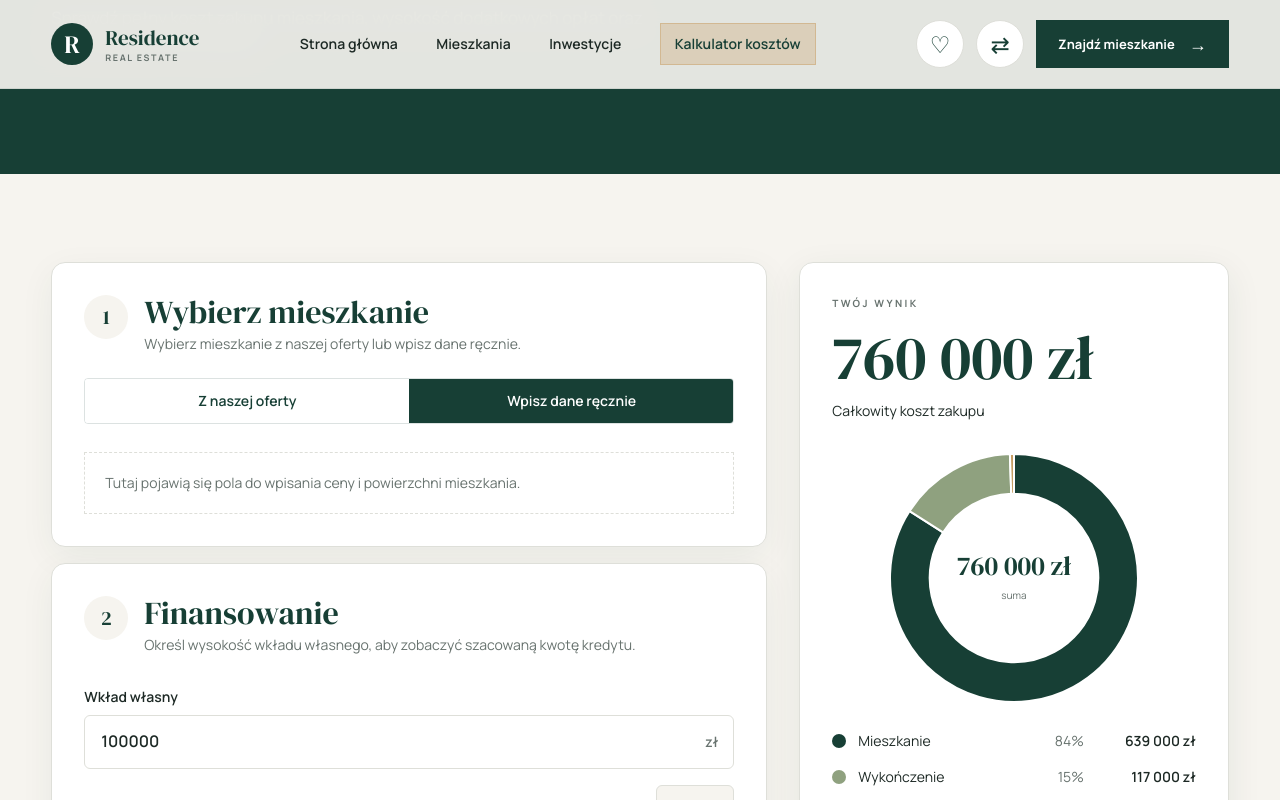
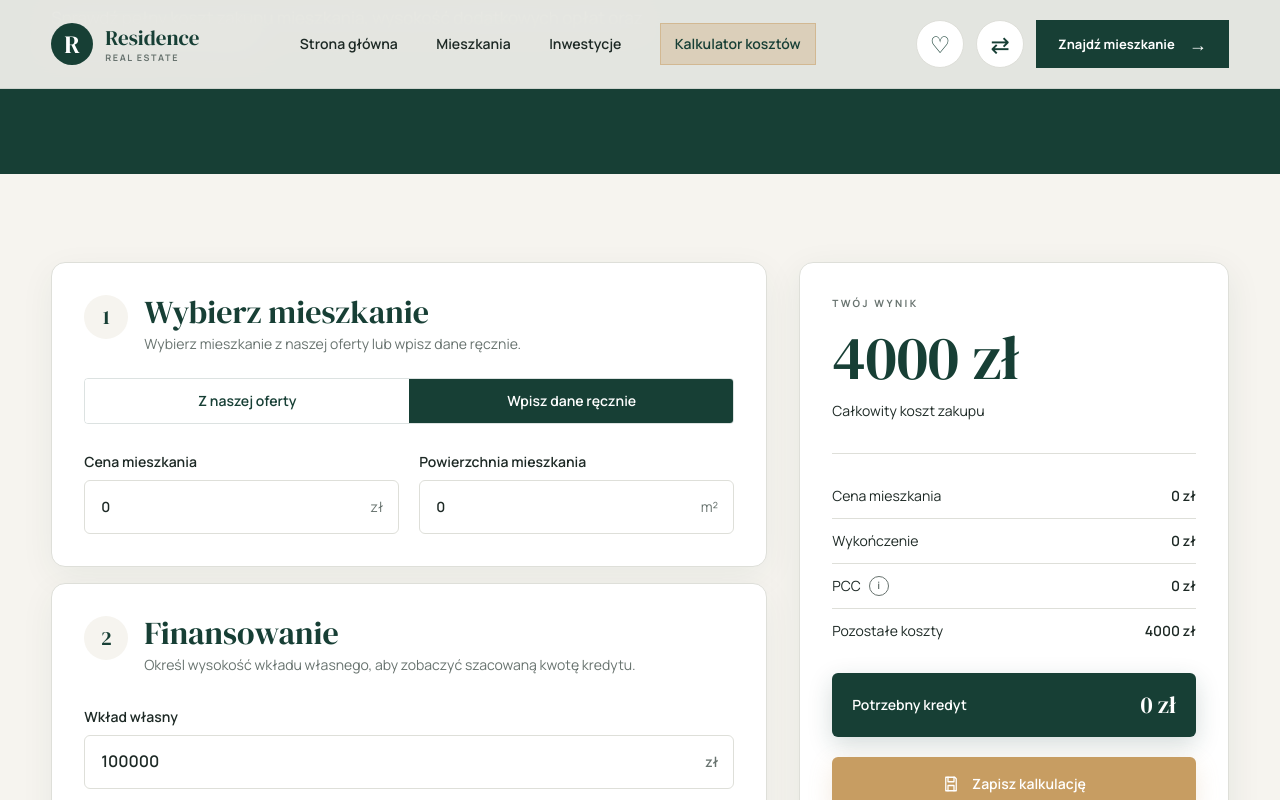
Before and after one commit to natalkakielbicka-coder/real-estate, a Vue app: page /kalkulator-kosztow-zakupu in a window 1280 px wide. Both pictures are taken after a click on the button "Wpisz dane ręcznie". Shown: the part 434-1234 px from the top of the page. Built offline with nearby package versions, Linux system fonts and the light colour scheme.

Commit message:
Add custom apartment values to calculator

```diff
--- a/src/components/CalculatorApartmentStep.vue
+++ b/src/components/CalculatorApartmentStep.vue
@@ -6,6 +6,14 @@ defineProps({
   calculationMode: {
     type: String,
     default: 'apartment'
+  },
+  customApartmentPrice: {
+    type: Number,
+    default: 0
+  },
+  customApartmentArea: {
+    type: Number,
+    default: 0
   },
   investments: {
     type: Array,
@@ -32,7 +40,9 @@ defineProps({
 const emit = defineEmits([
   'select-investment',
   'select-apartment',
-  'change-mode'
+  'change-mode',
+  'update-custom-price',
+  'update-custom-area'
 ])
 
 const handleInvestmentChange = (event) => {
@@ -41,6 +51,14 @@ const handleInvestmentChange = (event) => {
 
 const handleApartmentChange = (event) => {
   emit('select-apartment', event.target.value)
+}
+
+const handleCustomPriceInput = (event) => {
+  emit('update-custom-price', Number(event.target.value))
+}
+
+const handleCustomAreaInput = (event) => {
+  emit('update-custom-area', Number(event.target.value))
 }
 </script>
 
@@ -188,9 +206,61 @@ const handleApartmentChange = (event) => {
 
     <div
       v-else
-      class="mt-7 border border-dashed border-line p-5 text-sm text-muted"
+      class="mt-7 grid gap-5 sm:grid-cols-2"
     >
-      Tutaj pojawią się pola do wpisania ceny i powierzchni mieszkania.
+      <div>
+        <label
+          for="custom-apartment-price"
+          class="mb-2 block text-sm font-semibold text-[var(--color-text)]"
+        >
+          Cena mieszkania
+        </label>
+
+        <div class="relative">
+          <input
+            id="custom-apartment-price"
+            class="min-h-[54px] w-full rounded-[6px] border border-line bg-panel py-3 pr-14 pl-4 text-sm font-semibold text-[var(--color-text)] outline-none transition-colors hover:border-gold focus:border-brand"
+            type="number"
+            min="0"
+            step="1000"
+            :value="customApartmentPrice"
+            @input="handleCustomPriceInput"
+          />
+
+          <span
+            class="pointer-events-none absolute top-1/2 right-4 -translate-y-1/2 text-sm text-muted"
+          >
+            zł
+          </span>
+        </div>
+      </div>
+
+      <div>
+        <label
+          for="custom-apartment-area"
+          class="mb-2 block text-sm font-semibold text-[var(--color-text)]"
+        >
+          Powierzchnia mieszkania
+        </label>
+
+        <div class="relative">
+          <input
+            id="custom-apartment-area"
+            class="min-h-[54px] w-full rounded-[6px] border border-line bg-panel py-3 pr-14 pl-4 text-sm font-semibold text-[var(--color-text)] outline-none transition-colors hover:border-gold focus:border-brand"
+            type="number"
+            min="0"
+            step="0.1"
+            :value="customApartmentArea"
+            @input="handleCustomAreaInput"
+          />
+
+          <span
+            class="pointer-events-none absolute top-1/2 right-4 -translate-y-1/2 text-sm text-muted"
+          >
+            m²
+          </span>
+        </div>
+      </div>
     </div>
   </section>
 </template>
--- a/src/composables/usePurchaseCalculator.js
+++ b/src/composables/usePurchaseCalculator.js
@@ -47,6 +47,10 @@ export const usePurchaseCalculator = (initialApartmentSlug = null) => {
 
   const calculationMode = ref('apartment')
 
+  const customApartmentPrice = ref(0)
+
+  const customApartmentArea = ref(0)
+
   const apartmentsFromSelectedInvestment = computed(() => {
     return availableApartments.filter((apartment) => {
       return apartment.investment === selectedInvestment.value
@@ -61,15 +65,26 @@ export const usePurchaseCalculator = (initialApartmentSlug = null) => {
     return apartment ?? apartmentsFromSelectedInvestment.value[0] ?? null
   })
 
-  const neededLoan = computed(() => {
-    if (!selectedApartment.value) {
-      return 0
+  const apartmentPrice = computed(() => {
+    if (calculationMode.value === 'custom') {
+      return toNonNegativeNumber(customApartmentPrice.value)
     }
 
-    const apartmentPrice = selectedApartment.value.price
+    return selectedApartment.value?.price ?? 0
+  })
+
+  const apartmentArea = computed(() => {
+    if (calculationMode.value === 'custom') {
+      return toNonNegativeNumber(customApartmentArea.value)
+    }
+
+    return selectedApartment.value?.area ?? 0
+  })
+
+  const neededLoan = computed(() => {
     const contribution = ownContribution.value || 0
 
-    return Math.max(apartmentPrice - contribution, 0)
+    return Math.max(apartmentPrice.value - contribution, 0)
   })
 
   const finishingStandards = [
@@ -88,24 +103,18 @@ export const usePurchaseCalculator = (initialApartmentSlug = null) => {
   ]
 
   const totalFinishingCost = computed(() => {
-    if (!selectedApartment.value) {
+    const costPerMeter = finishingCostPerMeter.value || 0
+
+    return apartmentArea.value * costPerMeter
+  })
+
+  const contributionPercent = computed(() => {
+    if (apartmentPrice.value <= 0) {
       return 0
     }
 
-    const apartmentArea = selectedApartment.value.area
-    const costPerMeter = finishingCostPerMeter.value || 0
-
-    return apartmentArea * costPerMeter
-  })
-
-  const contributionPercent = computed(() => {
-    if (!selectedApartment.value) {
-      return 0
-    }
-
-    const apartmentPrice = selectedApartment.value.price
     const contribution = ownContribution.value || 0
-    const percent = (contribution / apartmentPrice) * 100
+    const percent = (contribution / apartmentPrice.value) * 100
 
     return Math.min(Math.round(percent), 100)
   })
@@ -170,12 +179,8 @@ export const usePurchaseCalculator = (initialApartmentSlug = null) => {
   })
 
   const totalPurchaseCost = computed(() => {
-    if (!selectedApartment.value) {
-      return 0
-    }
-
     return (
-      selectedApartment.value.price +
+      apartmentPrice.value +
       totalFinishingCost.value +
       totalAdditionalCosts.value
     )
@@ -359,6 +364,10 @@ export const usePurchaseCalculator = (initialApartmentSlug = null) => {
     totalPurchaseCost,
     saveCalculation,
     resetCalculator,
-    calculationMode
+    calculationMode,
+    customApartmentArea,
+    customApartmentPrice,
+    apartmentPrice,
+    apartmentArea
   }
 }
--- a/src/views/PurchaseCalculatorView.vue
+++ b/src/views/PurchaseCalculatorView.vue
@@ -40,7 +40,11 @@ const {
   totalPurchaseCost,
   saveCalculation,
   resetCalculator,
-  calculationMode
+  calculationMode,
+  customApartmentArea,
+  customApartmentPrice,
+  apartmentArea,
+  apartmentPrice
 } = usePurchaseCalculator(apartmentFromQuery)
 </script>
 
@@ -79,12 +83,16 @@ const {
             :investments="availableInvestments"
             :apartments="apartmentsFromSelectedInvestment"
             :calculation-mode="calculationMode"
+            :custom-apartment-price="customApartmentPrice"
+            :custom-apartment-area="customApartmentArea"
             :selected-investment="selectedInvestment"
             :selected-apartment-id="selectedApartmentId"
             :selected-apartment="selectedApartment"
             @select-investment="selectInvestment"
             @select-apartment="selectApartment"
             @change-mode="calculationMode = $event"
+            @update-custom-price="customApartmentPrice = $event"
+            @update-custom-area="customApartmentArea = $event"
           />
 
           <CalculatorFinancingStep
@@ -92,14 +100,14 @@ const {
             :contribution-percent="contributionPercent"
             :needed-loan="neededLoan"
             :has-low-contribution="hasLowContribution"
-            :apartment-price="selectedApartment?.price || 0"
+            :apartment-price="apartmentPrice"
           />
 
           <CalculatorFinishingStep
             v-model:cost-per-meter="finishingCostPerMeter"
             :standards="finishingStandards"
             :total-cost="totalFinishingCost"
-            :apartment-area="selectedApartment?.area || 0"
+            :apartment-area="apartmentArea"
           />
 
           <CalculatorAdditionalCostsStep
@@ -113,7 +121,7 @@ const {
         </div>
 
         <CalculatorSummary
-          :apartment-price="selectedApartment?.price || 0"
+          :apartment-price="apartmentPrice"
           :finishing-cost="totalFinishingCost"
           :additional-costs="totalAdditionalCosts"
           :total-cost="totalPurchaseCost"
```
